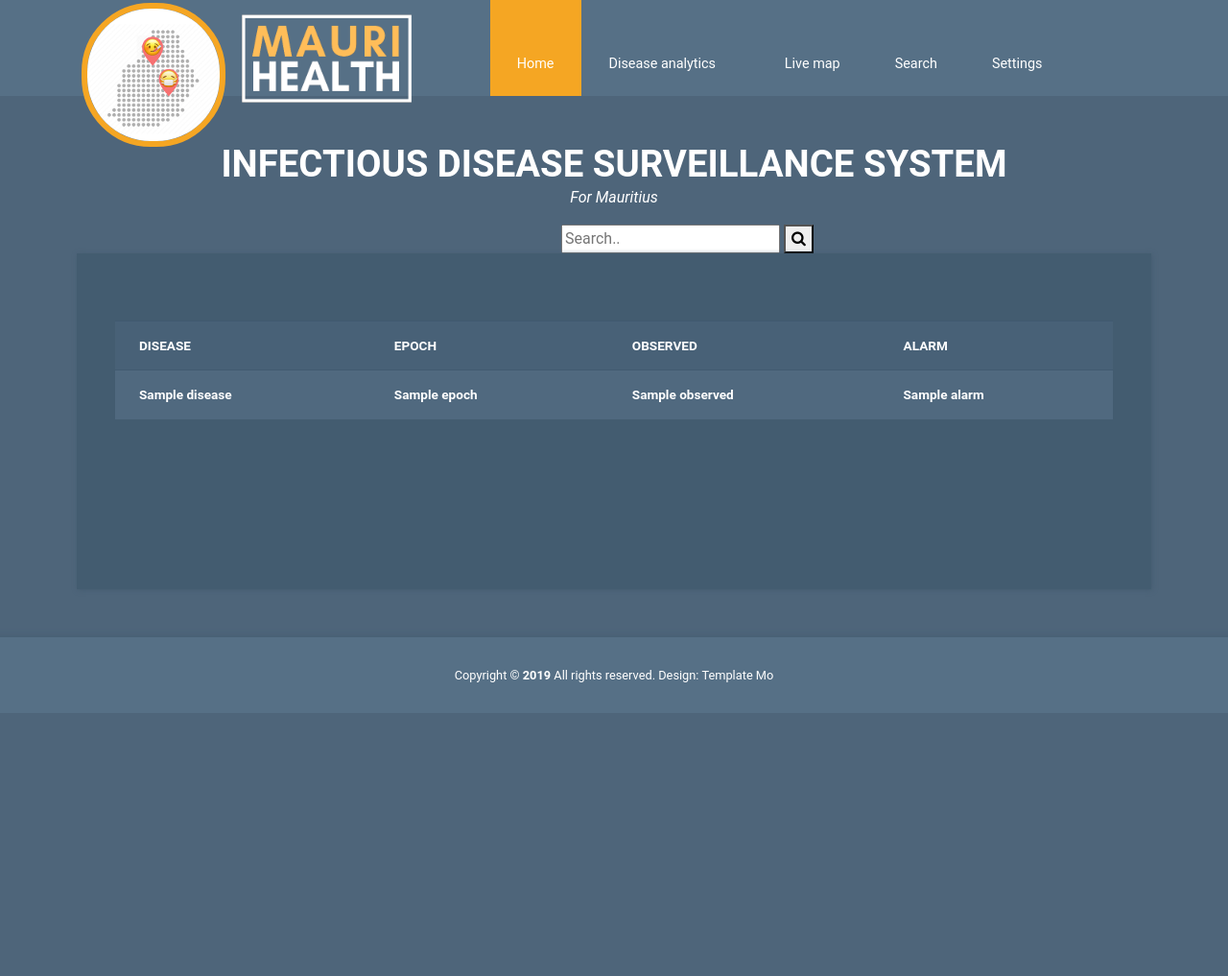
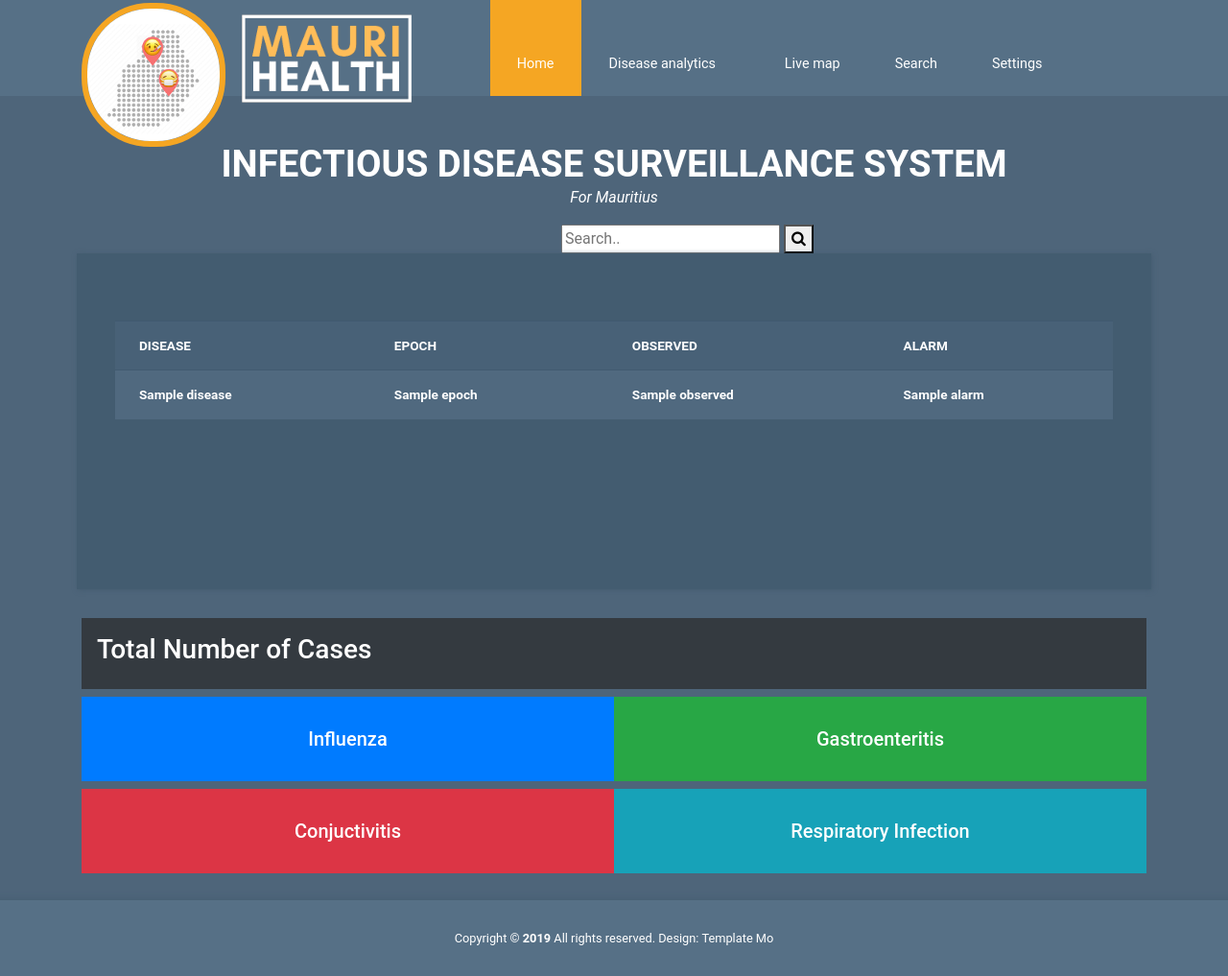
Before and after one commit to ummezafiirah/Maurimap, a Flask app: page /search/ in a window 1280 px wide. Shown: the whole page at 96% size. Before the commit the page ends 711 px from the top, so only its background shows below. Run offline with Flask 2, Linux system fonts and the light colour scheme; a database or web service that is not in the repository returns one stand-in record (values such as "Sample title"); some libraries are stand-ins or nearby versions; some web fonts are replaced.

Commit message:
Update search.html

```diff
--- a/flaskApp/templates/search.html
+++ b/flaskApp/templates/search.html
@@ -154,6 +154,8 @@
                 <button type="submit"><i class="fa fa-search"></i></button>
             </form>
 
+
+
             <!-- row -->
             <div class="row tm-content-row">
                 <div class="col-12 tm-block-col">
@@ -184,11 +186,50 @@
                         </table>
 
 
-
-
                     </div>
                 </div>
             </div>
+            <div class="container">
+  <div class="row">
+      <div class="p-3 mb-2 bg-dark text-white w-100 h-100"><h3 style="text-align:left;float:left;">Total Number of Cases</h3>
+
+{% for item in totcases %}
+                <h3 style="text-align:right;float:right;">{{item.numCases}}</h3>
+{% endfor %}
+
+      </div>
+      <div class="w-100"></div>
+      <div class="p-3 mb-2 bg-primary text-white w-50 h-100"><p><h5 style="text-align: center;">Influenza</h5></p>
+            {% for item in cases_influenza %}
+                <p style="text-align: center;">{{item.numCases}}</p>
+            {% endfor %}
+      </div>
+      <div class="p-3 mb-2 bg-success text-white w-50 h-100"><p><h5 style="text-align: center;">Gastroenteritis</h5></p>
+
+              {% for item in cases_gastro %}
+                <p style="text-align: center;">{{item.numCases}}</p>
+            {% endfor %}
+
+      </div>
+
+      <div class="w-100"></div>
+      <div class="p-3 mb-2 bg-danger text-white w-50 h-100 d-inline-block"><p><h5  style="text-align: center;">Conjuctivitis</h5></p>
+
+              {% for item in cases_conjunc %}
+               <p style="text-align: center;">{{item.numCases}}</p>
+            {% endfor %}
+
+      </div>
+      <div class="p-3 mb-2 bg-info text-white w-50 h-100 d-inline-block"><p><h5  style="text-align: center;">Respiratory Infection</h5></p>
+
+              {% for item in cases_respi %}
+                <p style="text-align: center;">{{item.numCases}}</p>
+            {% endfor %}
+
+      </div>
+      <div class="w-100"></div>
+  </div>
+</div>
         </div>
         <footer class="tm-footer row tm-mt-small">
             <div class="col-12 font-weight-light">
```
